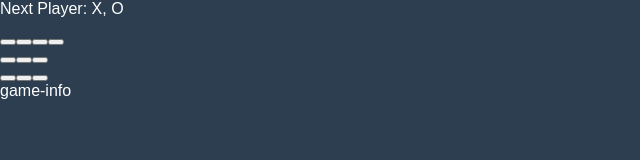
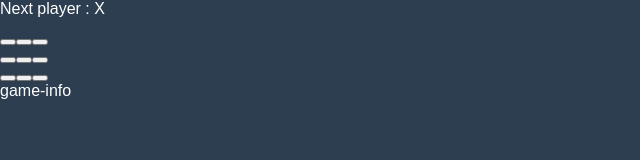
Before and after one commit to junghojune/react-practice, a React (Create React App) app: page / in a window 1280 px wide. Shown: the top 160 px of the page, without its empty margins (0-640 px from the left). Built offline with nearby package versions, Linux system fonts and the light colour scheme.

Commit message:
O,X 순서대로 나오도록 수정

```diff
--- a/src/components/Board.js
+++ b/src/components/Board.js
@@ -4,12 +4,15 @@
 const Board = () => {
 
     const[squares, setSquares] = useState(Array(9).fill(null));
+    const [xIsNext, setxIsNext] = useState(true);
 
+    const status = `Next player : ${xIsNext ? 'X' : 'O'}`;
 
     const handleClick = (i) => {
         const newSquares = squares.slice();
-        newSquares[i] = 'X';
+        newSquares[i] = xIsNext ? 'X' : 'O';
         setSquares(newSquares);
+        setxIsNext(prev => !prev)
     }
 
     const renderSquare = (i) => {
@@ -20,9 +23,8 @@
 
     return (
         <div>
-            <div className='status'>Next Player: X, O</div>
+            <div className='status'>{status}</div>
             <div className='board-row'>
-                {renderSquare(0)}
                 {renderSquare(0)}
                 {renderSquare(1)}
                 {renderSquare(2)}
```
